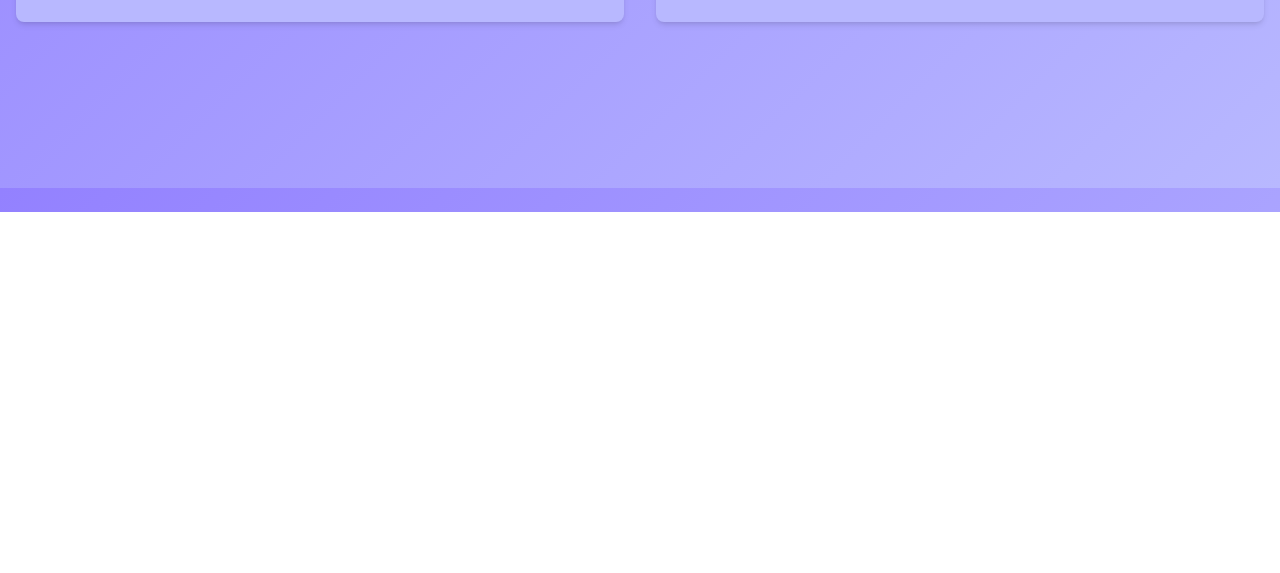
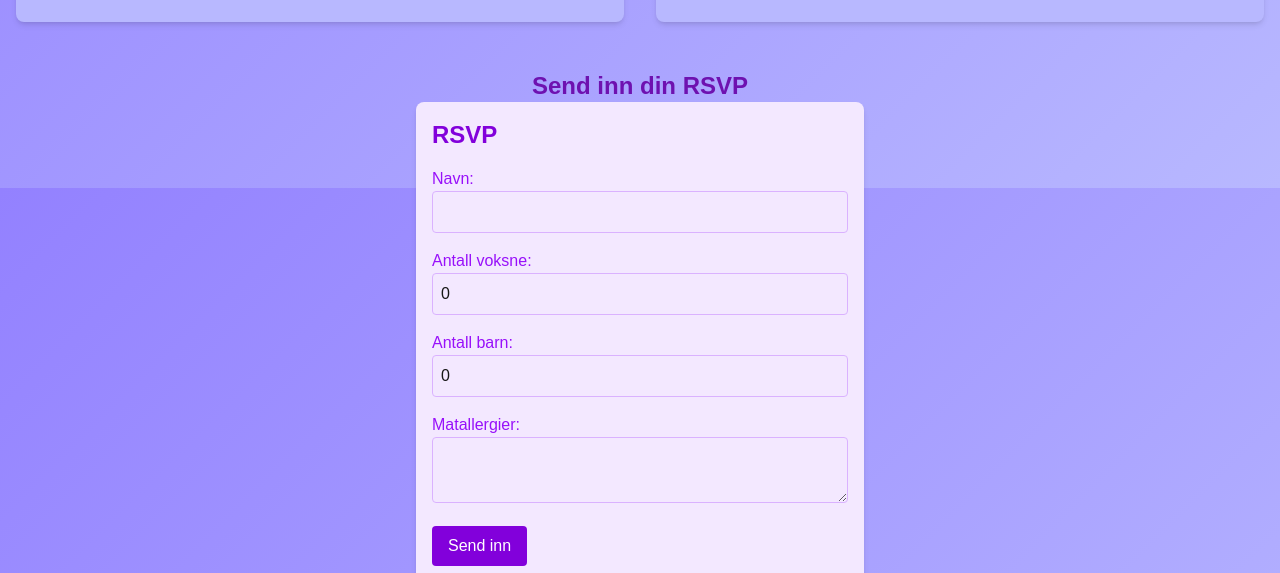
Before and after one commit to Andreastak86/konfirmasjon-amalie, a Next.js app: page / in a window 1280 px wide. Shown: the part 612-1185 px from the top of the page. Before the commit the page ends 824 px from the top, so only its background shows below. Built offline with nearby package versions, Linux system fonts and the light colour scheme; no server answers; grey boxes are pictures that could not be loaded.

Commit message:
add supabase client

```diff
--- a/app/page.js
+++ b/app/page.js
@@ -1,6 +1,7 @@
 "use client";
 
 import dynamic from "next/dynamic"; // Viktig import av dynamic
+import RSVPForm from "../components/RSVPForm";
 
 // Dynamisk import av kartkomponentene, med SSR deaktivert
 const ChurchMap = dynamic(() => import("../components/ChurchMap"), {
@@ -65,6 +66,12 @@ export default function Home() {
                     </div>
                 </div>
             </section>
+            <section className='mt-12'>
+                <h2 className='text-2xl text-center font-bold text-purple-800'>
+                    Send inn din RSVP
+                </h2>
+                <RSVPForm />
+            </section>
         </>
     );
 }
--- /dev/null
+++ b/components/RSVPForm.jsx
@@ -0,0 +1,103 @@
+import { useState } from "react";
+import { supabase } from "../lib/supabaseClient";
+
+export default function RSVPForm() {
+    const [formData, setFormData] = useState({
+        name: "",
+        adults: 0,
+        children: 0,
+        allergies: "",
+    });
+
+    const handleChange = (e) => {
+        const { name, value } = e.target;
+        setFormData({ ...formData, [name]: value });
+    };
+
+    const handleSubmit = async (e) => {
+        e.preventDefault();
+
+        const { name, adults, children, allergies } = formData;
+
+        const { data, error } = await supabase
+            .from("rsvp")
+            .insert([{ name, adults, children, allergies }]);
+
+        if (error) {
+            console.error("Feil ved innsending:", error.message);
+            alert("Det oppstod en feil. Prøv igjen!");
+        } else {
+            alert("RSVP er sendt inn. Takk!");
+            setFormData({ name: "", adults: 0, children: 0, allergies: "" }); // Resett skjemaet
+        }
+    };
+
+    return (
+        <form
+            onSubmit={handleSubmit}
+            className='max-w-md mx-auto p-4 bg-purple-100 rounded-lg shadow-md'
+        >
+            <h2 className='text-xl font-bold text-purple-700 mb-4'>RSVP</h2>
+            <div className='mb-4'>
+                <label htmlFor='name' className='block text-purple-600'>
+                    Navn:
+                </label>
+                <input
+                    type='text'
+                    id='name'
+                    name='name'
+                    value={formData.name}
+                    onChange={handleChange}
+                    required
+                    className='w-full p-2 border border-purple-300 rounded'
+                />
+            </div>
+            <div className='mb-4'>
+                <label htmlFor='adults' className='block text-purple-600'>
+                    Antall voksne:
+                </label>
+                <input
+                    type='number'
+                    id='adults'
+                    name='adults'
+                    value={formData.adults}
+                    onChange={handleChange}
+                    min='0'
+                    className='w-full p-2 border border-purple-300 rounded'
+                />
+            </div>
+            <div className='mb-4'>
+                <label htmlFor='children' className='block text-purple-600'>
+                    Antall barn:
+                </label>
+                <input
+                    type='number'
+                    id='children'
+                    name='children'
+                    value={formData.children}
+                    onChange={handleChange}
+                    min='0'
+                    className='w-full p-2 border border-purple-300 rounded'
+                />
+            </div>
+            <div className='mb-4'>
+                <label htmlFor='allergies' className='block text-purple-600'>
+                    Matallergier:
+                </label>
+                <textarea
+                    id='allergies'
+                    name='allergies'
+                    value={formData.allergies}
+                    onChange={handleChange}
+                    className='w-full p-2 border border-purple-300 rounded'
+                />
+            </div>
+            <button
+                type='submit'
+                className='bg-purple-700 text-white py-2 px-4 rounded hover:bg-purple-800'
+            >
+                Send inn
+            </button>
+        </form>
+    );
+}
--- /dev/null
+++ b/lib/supabaseClient.js
@@ -0,0 +1,6 @@
+import { createClient } from "@supabase/supabase-js";
+
+const supabaseUrl = process.env.NEXT_PUBLIC_SUPABASE_URL;
+const supabaseKey = process.env.NEXT_PUBLIC_SUPABASE_KEY;
+
+export const supabase = createClient(supabaseUrl, supabaseKey);
--- a/package.json
+++ b/package.json
@@ -9,6 +9,7 @@
     "lint": "next lint"
   },
   "dependencies": {
+    "@supabase/supabase-js": "^2.49.3",
     "leaflet": "^1.9.4",
     "next": "15.2.4",
     "react": "^19.0.0",
```
Also changed, not shown: 2 other files (tests, documents, lock files or other folders).
